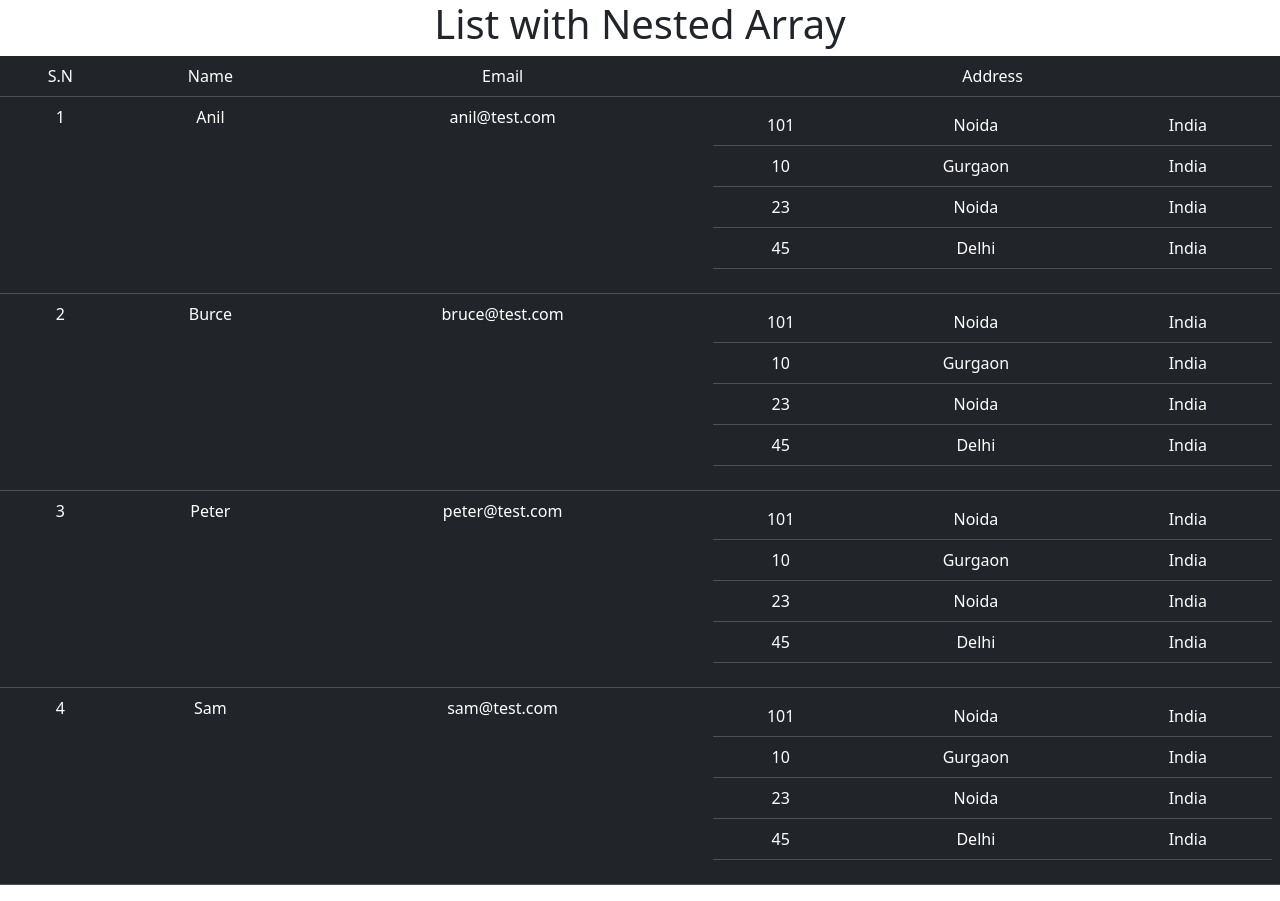
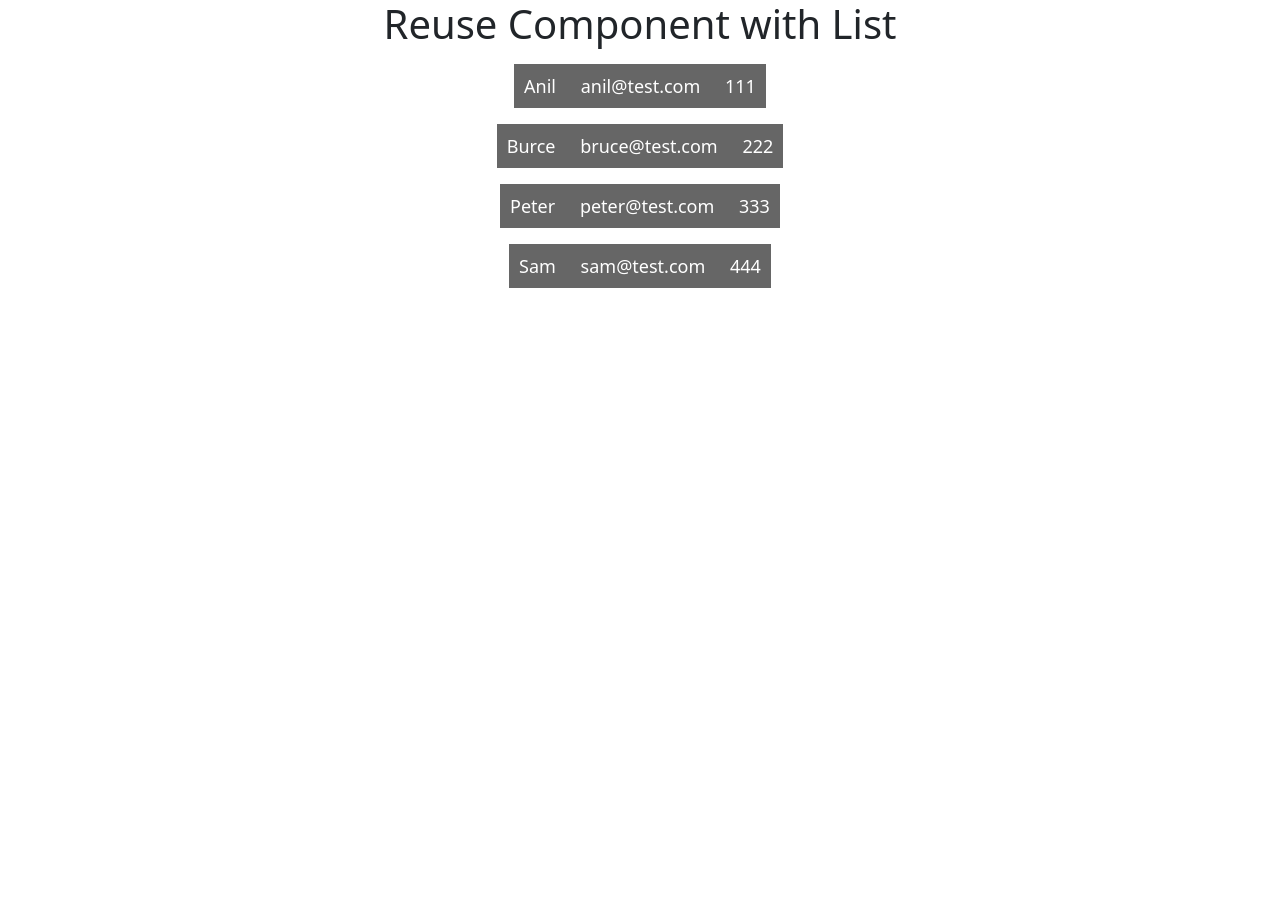
Before and after one commit to Deepakiit17/React_Tutorial, a React (Create React App) app: page / in a window 1280 px wide. After the commit the page ends 800 px from the top, so only its background shows below. Built offline with nearby package versions, Linux system fonts and the light colour scheme.

Commit message:
Reuse Component with List

```diff
--- a/src/App.css
+++ b/src/App.css
@@ -6,7 +6,13 @@
   height: 40vmin;
   pointer-events: none;
 }
-
+span {
+  padding: 10px;
+  background-color: #666;
+  font-size: 18px;
+  line-height: 60px;
+  color: #fff;
+}
 @media (prefers-reduced-motion: no-preference) {
   .App-logo {
     animation: App-logo-spin infinite 20s linear;
--- a/src/App.js
+++ b/src/App.js
@@ -1,82 +1,36 @@
 import "./App.css";
 import React from "react";
-import { Table } from "react-bootstrap";
+import User from "./User";
 function App() {
   const users = [
     {
       name: "Anil",
       email: "anil@test.com",
-      address: [
-        { hm: "101", city: "Noida", country: "India" },
-        { hm: "10", city: "Gurgaon", country: "India" },
-        { hm: "23", city: "Noida", country: "India" },
-        { hm: "45", city: "Delhi", country: "India" },
-      ],
+      contact: "111",
     },
     {
       name: "Burce",
       email: "bruce@test.com",
-      address: [
-        { hm: "101", city: "Noida", country: "India" },
-        { hm: "10", city: "Gurgaon", country: "India" },
-        { hm: "23", city: "Noida", country: "India" },
-        { hm: "45", city: "Delhi", country: "India" },
-      ],
+      contact: "222",
     },
     {
       name: "Peter",
       email: "peter@test.com",
-      address: [
-        { hm: "101", city: "Noida", country: "India" },
-        { hm: "10", city: "Gurgaon", country: "India" },
-        { hm: "23", city: "Noida", country: "India" },
-        { hm: "45", city: "Delhi", country: "India" },
-      ],
+      contact: "333",
     },
     {
       name: "Sam",
       email: "sam@test.com",
-      address: [
-        { hm: "101", city: "Noida", country: "India" },
-        { hm: "10", city: "Gurgaon", country: "India" },
-        { hm: "23", city: "Noida", country: "India" },
-        { hm: "45", city: "Delhi", country: "India" },
-      ],
+      contact: "444",
     },
   ];
   return (
     <div className="App">
-      <h1>List with Nested Array</h1>
-      <Table variant="dark">
-        <tbody>
-          <tr>
-            <td>S.N</td>
-            <td>Name</td>
-            <td>Email</td>
-            <td>Address</td>
-          </tr>
-          {users.map((item, i) => (
-            <tr key={i}>
-              <td>{i + 1}</td>
-              <td>{item.name}</td>
-              <td>{item.email}</td>
-              <td>
-                <Table variant="dark">
-                  <tbody>
-                    {item.address.map((data) => (
-                      <tr>
-                        <td>{data.hm}</td>
-                        <td>{data.city}</td>
-                        <td>{data.country}</td>
-                      </tr>
-                    ))}
-                  </tbody>
-                </Table>
-              </td>
-            </tr>
-          ))}
-        </tbody>
-      </Table>
+      <h1>Reuse Component with List</h1>
+
+      {users.map((item) => (
+        <User data={item} />
+      ))}
     </div>
   );
 }
--- /dev/null
+++ b/src/User.js
@@ -0,0 +1,11 @@
+function User(props) {
+  return (
+    <div>
+      <span>{props.data.name}</span>
+      <span> {props.data.email}</span>
+      <span> {props.data.contact}</span>
+    </div>
+  );
+}
+
+export default User;
```
